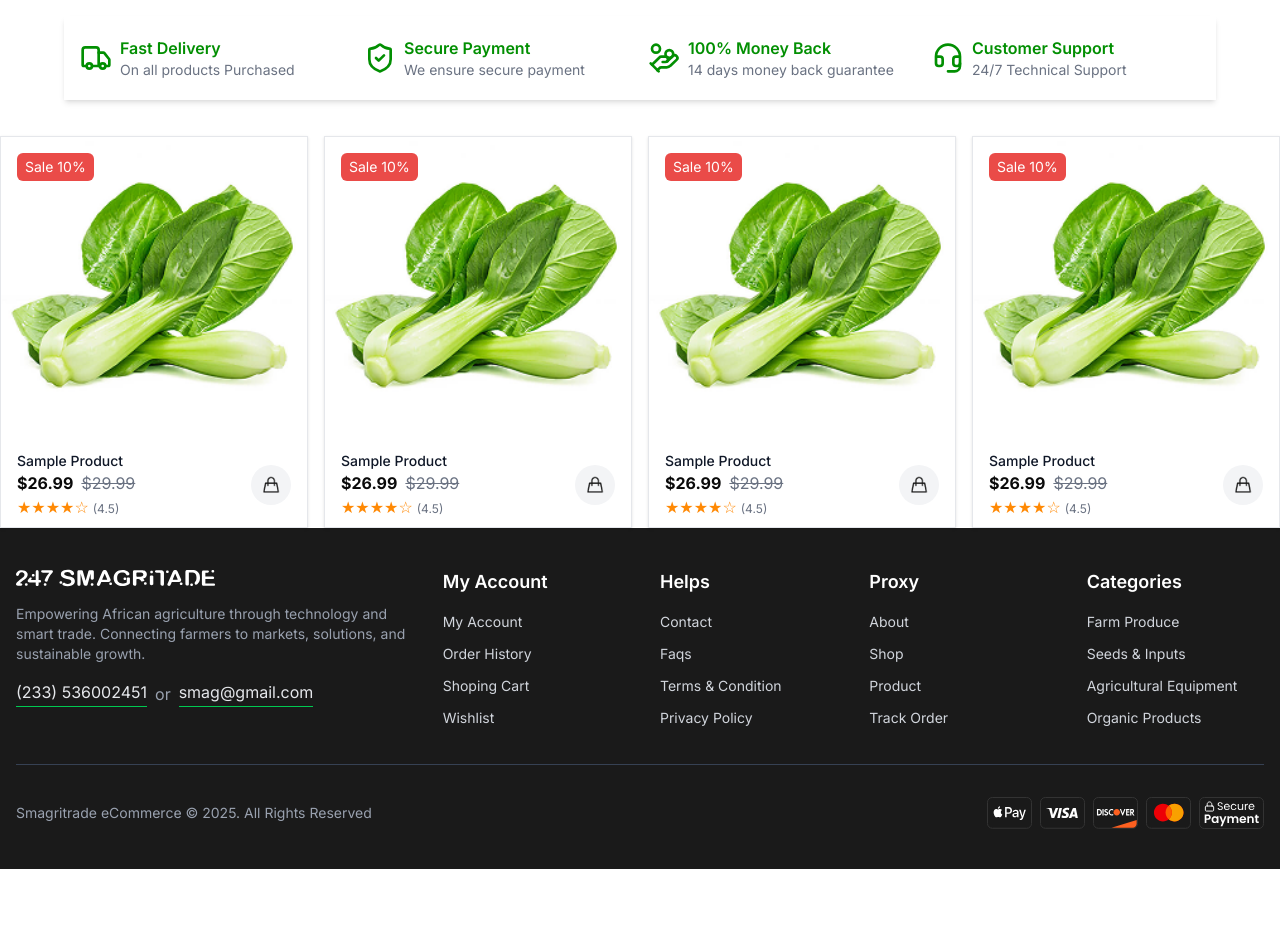
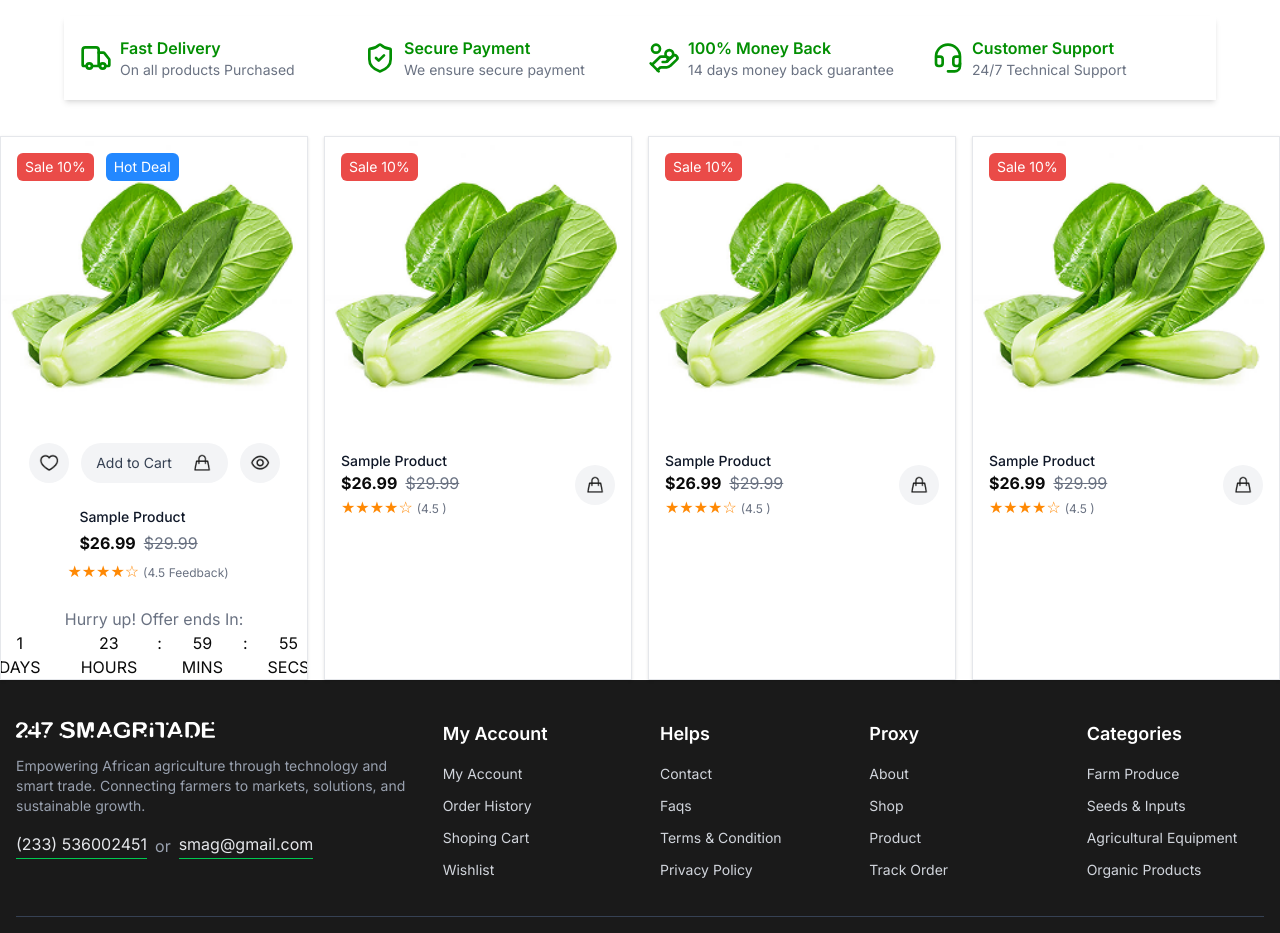
Before and after one commit to Anonymous-Roys/smabuyer, a Next.js app: page / in a window 1280 px wide. Shown: the part 820-1753 px from the top of the page. Before the commit the page ends 1689 px from the top, so only its background shows below. Built offline with nearby package versions, Linux system fonts and the light colour scheme.

Commit message:
modified custom product card to handle hot deals

```diff
--- a/components/ui/custom-card.tsx
+++ b/components/ui/custom-card.tsx
@@ -55,11 +55,26 @@ const ProductCard = React.forwardRef<HTMLDivElement, ProductCardProps>(
       rating,
       discount,
       imageAlt = "",
+      isHotDeal = false,
+      endDate,
       ...props
     },
     ref
   ) => {
     const [isInCart, setIsInCart] = React.useState(false);
+    const [hotDealExpired, setHotDealExpired] = React.useState(false);
+    const [timeLeft, setTimeLeft] = React.useState({
+      days: 0,
+      hours: 0,
+      minutes: 0,
+      seconds: 0,
+    });
+    const defaultEndDate = React.useMemo(
+      () => new Date(Date.now() + 2 * 24 * 60 * 60 * 1000),
+      []
+    );
+
+    const effectiveEndDate = React.useMemo(() => endDate || defaultEndDate, [endDate, defaultEndDate]);
 
     const handleAddToCart = () => {
       setIsInCart((prev) => !prev);
@@ -78,6 +93,49 @@ const ProductCard = React.forwardRef<HTMLDivElement, ProductCardProps>(
         }).format(price * (1 - discount / 100))
       : null;
 
+    React.useEffect(() => {
+      if (!isHotDeal) return;
+
+      // Debugging logs
+      const updateCountdown = () => {
+      const now = new Date();
+      const difference = effectiveEndDate.getTime() - now.getTime();
+
+      if (difference <= 0) {
+        console.log("Countdown expired!");
+        setHotDealExpired(true);
+        setTimeLeft({ days: 0, hours: 0, minutes: 0, seconds: 0 });
+        return;
+      }
+
+      // Calculate time units
+      const seconds = Math.floor(difference / 1000);
+      const minutes = Math.floor(seconds / 60);
+      const hours = Math.floor(minutes / 60);
+      const days = Math.floor(hours / 24);
+
+      setTimeLeft({
+        days,
+        hours: hours % 24,
+        minutes: minutes % 60,
+        seconds: seconds % 60,
+      });
+      };
+
+      // Initial call
+      updateCountdown();
+
+      // Set up interval
+      const intervalId = setInterval(updateCountdown, 1000);
+      console.log("Interval set with ID:", intervalId);
+
+      // Cleanup
+      return () => {
+      console.log("Clearing interval with ID:", intervalId);
+      clearInterval(intervalId);
+      };
+    }, [effectiveEndDate, isHotDeal]);
+
     return (
       <div
         ref={ref}
@@ -92,11 +150,19 @@ const ProductCard = React.forwardRef<HTMLDivElement, ProductCardProps>(
       >
         {/* Discount tag */}
         {discount && (
-          <div className="absolute left-4 top-4 z-10 rounded-sm discount-tag-bg py-1 px-2 text-sm ">
+          <div className="absolute left-4 top-4 z-10 flex gap-3">
+            <div className="rounded-sm discount-tag-bg py-1 px-2 text-sm ">
               Sale {discount}%
+            </div>
+            {isHotDeal && (
+              <div className="rounded-sm bg-[#2388FF] py-1 px-2 text-sm text-white">
+                Hot Deal
+              </div>
+            )}
           </div>
         )}
 
+        {!isHotDeal && (
           <div className="absolute right-2 top-2 z-10 flex flex-col gap-1 opacity-0 transition-opacity group-hover:opacity-100">
             <button
               aria-label={`Add ${name} to cart`}
@@ -125,6 +191,7 @@ const ProductCard = React.forwardRef<HTMLDivElement, ProductCardProps>(
               />
             </button>
           </div>
+        )}
 
         {/* Image section */}
         <div className="relative aspect-square overflow-hidden">
@@ -138,10 +205,67 @@ const ProductCard = React.forwardRef<HTMLDivElement, ProductCardProps>(
           />
         </div>
 
+        {/* actions section for a hot deal product */}
+        {isHotDeal && (
+          <div className="flex gap-3 justify-center px-1.5">
+            <button
+              aria-label={`add ${name} to favourites`}
+              className={cn(
+                "flex h-10 w-10 items-center cursor-pointer justify-center rounded-full transition-colors bg-gray-100 text-gray-700 hover:bg-gray-200 dark:bg-gray-800 dark:text-gray-300 dark:hover:bg-gray-700"
+              )}
+            >
+              <ImageBlur
+                src="/icons/heart.png"
+                alt="heart icon"
+                width={20}
+                height={20}
+              />
+            </button>
+            <button
+              onClick={handleAddToCart}
+              aria-label={`Add ${name} to cart`}
+              className={cn(
+                "flex h-10 w-1/2 space-x-5 items-center text-sm cursor-pointer justify-center rounded-full transition-colors",
+                isInCart
+                  ? "add-to-cart-bg text-white hover:bg-green-600"
+                  : "bg-gray-100 text-gray-700 hover:bg-gray-200 dark:bg-gray-800 dark:text-gray-300 dark:hover:bg-gray-700"
+              )}
+            >
+              <span> Add to Cart</span>
+              <ImageBlur
+                src={!isInCart ? "/icons/bag.png" : "/icons/bag-white.png"}
+                alt="bag icon"
+                width={20}
+                height={20}
+              />
+            </button>
+            <button
+              aria-label={`View ${name}`}
+              className={cn(
+                "flex h-10 w-10 items-center cursor-pointer justify-center rounded-full transition-colors bg-gray-100 text-gray-700 hover:bg-gray-200 dark:bg-gray-800 dark:text-gray-300 dark:hover:bg-gray-700"
+              )}
+            >
+              <ImageBlur
+                src="/icons/eye.png"
+                alt="eye icon"
+                width={20}
+                height={20}
+              />
+            </button>
+          </div>
+        )}
+
         {/* Details section */}
-        <div className="px-4 py-2">
-          <div className="flex items-center justify-between gap-2">
-            <div className="flex-1">
+        <div className={`${!isHotDeal ? "px-4 py-2" : ""} `}>
+          <div
+            className={cn(
+              " gap-2",
+              isHotDeal
+                ? "flex flex-col items-center justify-center mt-6 w-full"
+                : "justify-between flex items-center"
+            )}
+          >
+            <div className={cn(isHotDeal ? "space-y-1" : "")}>
               <h3
                 className={`line-clamp-1 text-sm font-medium ${
                   !isInCart ? "text-gray-900" : "isInCart-name-color"
@@ -163,17 +287,25 @@ const ProductCard = React.forwardRef<HTMLDivElement, ProductCardProps>(
                   </span>
                 )}
               </div>
-              <div className="flex items-center gap-1">
+              <div
+                className={`flex items-center gap-1 ${
+                  isHotDeal ? "-ml-3" : ""
+                }`}
+              >
                 <span className="text-md text-orange-400">
                   {Array.from({ length: 5 }).map((_, i) => (
                     <span key={i}>{i < Math.floor(rating) ? "★" : "☆"}</span>
                   ))}
                 </span>
                 <span className="text-xs text-gray-500 dark:text-gray-400 mt-1">
-                  ({rating.toFixed(1)})
+                  ({rating.toFixed(1)} {isHotDeal ? "Feedback" : ""})
                 </span>
               </div>
             </div>
+            {/* Add to cart button for non-hot deal products
+             This button is only shown when the product is not a hot deal
+            */}
+            {!isHotDeal && (
               <button
                 onClick={handleAddToCart}
                 aria-label={`Add ${name} to cart`}
@@ -191,6 +323,40 @@ const ProductCard = React.forwardRef<HTMLDivElement, ProductCardProps>(
                   height={20}
                 />
               </button>
+            )}
+            {isHotDeal && !hotDealExpired ? (
+              <div>
+                <p className="text-center mt-4 text-gray-500 dark:text-gray-400">
+                  Hurry up! Offer ends In:
+                </p>
+                <ul className="flex gap-10">
+                  <li className="flex flex-col items-center">
+                    <span> {timeLeft.days} </span>
+                    <span>DAYS</span>
+                  </li>
+                  <div className="flex gap-5">
+                    <li className="flex flex-col items-center">
+                      <span> {timeLeft.hours} </span>
+                      <span>HOURS</span>
+                    </li>
+                    <li>:</li>
+                    <li className="flex flex-col items-center">
+                      <span> {timeLeft.minutes} </span>
+                      <span>MINS</span>
+                    </li>
+                    <li>:</li>
+                    <li className="flex flex-col items-center">
+                      <span> {timeLeft.seconds} </span>
+                      <span>SECS</span>
+                    </li>
+                  </div>
+                </ul>
+              </div>
+            ) : (
+              isHotDeal && (
+                <p className="text-red-500 font-bold">Deal has expired</p>
+              )
+            )}
           </div>
         </div>
       </div>
```
Lines whose indentation alone changed are shown as unchanged.
